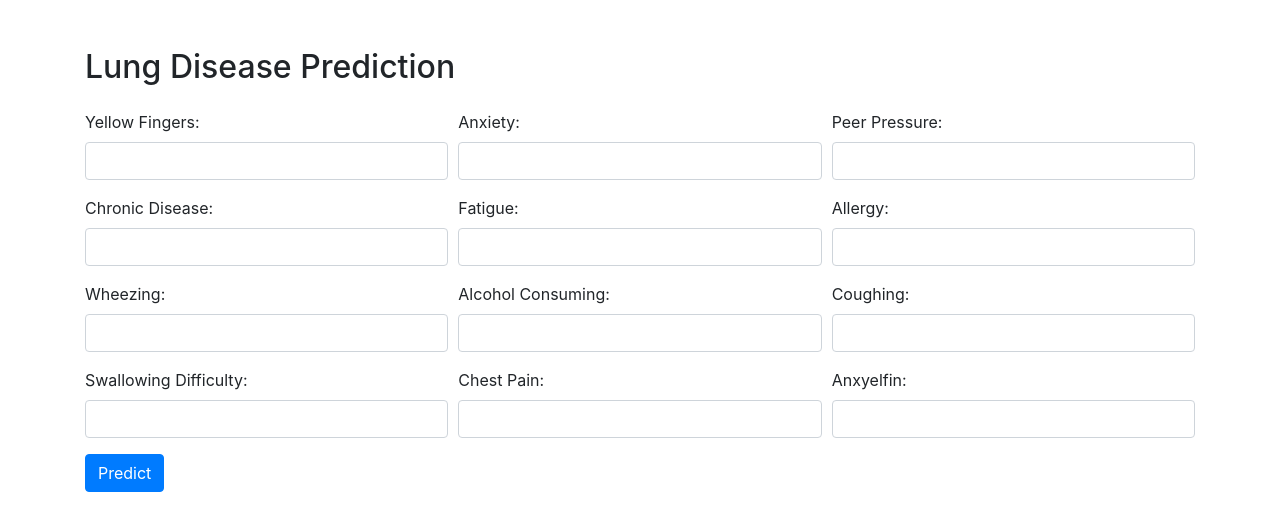
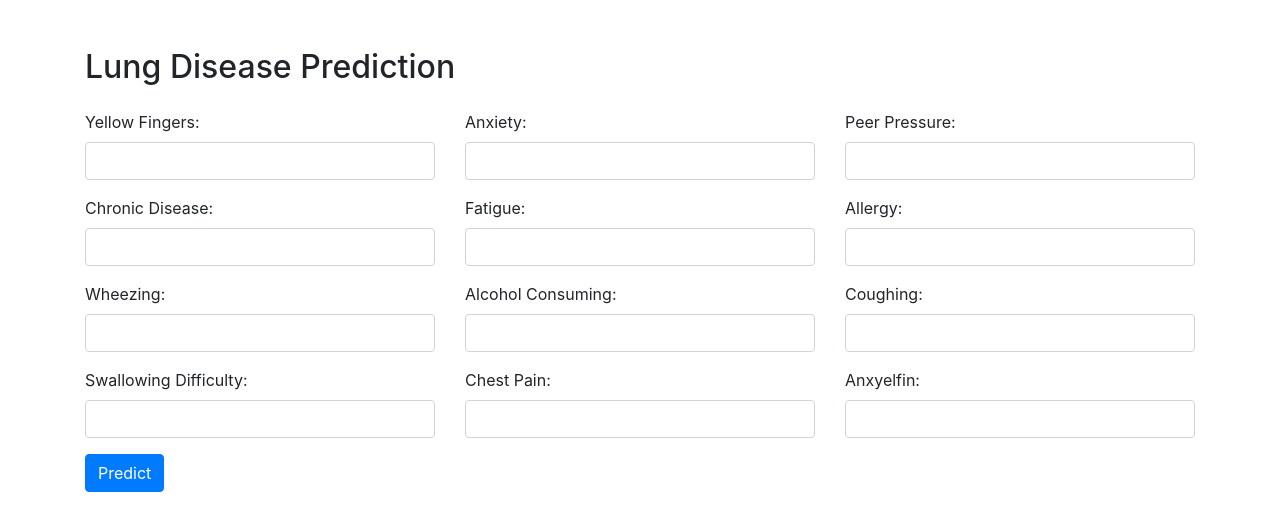
Before and after one commit to Rajvel437/health-forecast, a Flask app: page /lung_disease in a window 1280 px wide. Shown: the part 56-587 px from the top of the page. Run offline with Flask 3, Linux system fonts and the light colour scheme; parts of the project's set-up code (start-up, migrations or seed data) failed here and were passed over; some libraries are stand-ins or nearby versions.

Commit message:
Update lung_index.html

```diff
--- a/templates/lung_index.html
+++ b/templates/lung_index.html
@@ -1,5 +1,3 @@
-<!-- templates/lung_index.html -->
-
 <!DOCTYPE html>
 <html lang="en">
 <head>
@@ -7,11 +5,17 @@
     <meta name="viewport" content="width=device-width, initial-scale=1, shrink-to-fit=no">
     <title>Health Prediction</title>
     <link rel="stylesheet" href="https://maxcdn.bootstrapcdn.com/bootstrap/4.0.0/css/bootstrap.min.css">
+    <style>
+        /* Optional: Add your custom styles here */
+    </style>
 </head>
 <body>
 
 <nav class="navbar navbar-expand-lg navbar-dark bg-primary">
     <a class="navbar-brand" href="#">IntelliMed - Predict Transparently</a>
+    <button class="navbar-toggler" type="button" data-toggle="collapse" data-target="#navbarNav" aria-controls="navbarNav" aria-expanded="false" aria-label="Toggle navigation">
+        <span class="navbar-toggler-icon"></span>
+    </button>
     <div class="collapse navbar-collapse" id="navbarNav">
         <ul class="navbar-nav ml-auto">
             <li class="nav-item">
@@ -31,7 +35,7 @@
     <h2 class="mb-4">Lung Disease Prediction</h2>
     <form action="/lung_disease" method="post">
         <!-- Input fields for lung disease prediction -->
-        <div class="form-row">
+        <div class="row">
             <div class="form-group col-md-4">
                 <label for="YELLOW_FINGERS">Yellow Fingers:</label>
                 <input type="text" class="form-control" id="YELLOW_FINGERS" name="YELLOW_FINGERS" required>
@@ -46,7 +50,7 @@
             </div>
         </div>
 
-        <div class="form-row">
+        <div class="row">
             <div class="form-group col-md-4">
                 <label for="CHRONIC_DISEASE">Chronic Disease:</label>
                 <input type="text" class="form-control" id="CHRONIC_DISEASE" name="CHRONIC_DISEASE" required>
@@ -61,7 +65,7 @@
             </div>
         </div>
 
-        <div class="form-row">
+        <div class="row">
             <div class="form-group col-md-4">
                 <label for="WHEEZING">Wheezing:</label>
                 <input type="text" class="form-control" id="WHEEZING" name="WHEEZING" required>
@@ -76,7 +80,7 @@
             </div>
         </div>
 
-        <div class="form-row">
+        <div class="row">
             <div class="form-group col-md-4">
                 <label for="SWALLOWING_DIFFICULTY">Swallowing Difficulty:</label>
                 <input type="text" class="form-control" id="SWALLOWING_DIFFICULTY" name="SWALLOWING_DIFFICULTY" required>
@@ -92,7 +96,11 @@
         </div>
 
         <!-- Add the submit button -->
-        <button type="submit" class="btn btn-primary">Predict</button>
+        <div class="row">
+            <div class="col-md-12">
+                <button type="submit" class="btn btn-primary">Predict</button>
+            </div>
+        </div>
     </form>
 </div>
 
```
